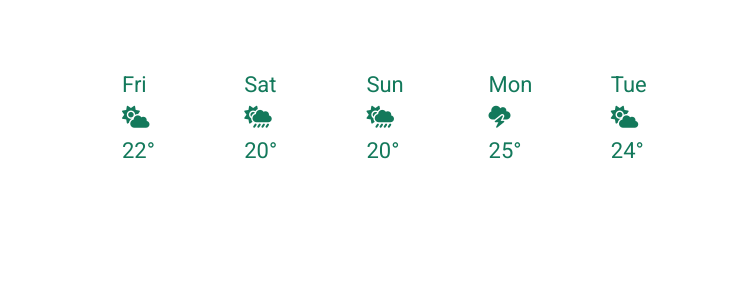
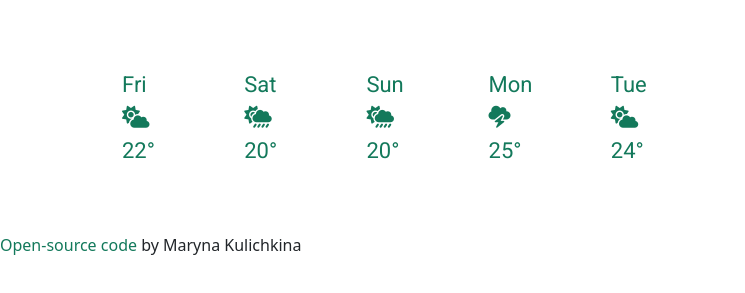
Before and after one commit to maryna-ku/SheCodes-Plus-Week6, a plain HTML site: page index.html in a window 1280 px wide. Shown: the part 365-658 px from the top of the page, without its empty margins (0-745 px from the left). Drawn offline with nearby package versions, Linux system fonts and the light colour scheme.

Commit message:
added link to GitHub

```diff
--- a/index.html
+++ b/index.html
@@ -129,6 +129,12 @@
         </div>
       </div>
     </div>
+    <span
+      ><a href="https://github.com/maryna-ku/SheCodes-Plus-Week6"
+        >Open-source code</a
+      >
+      by Maryna Kulichkina</span
+    >
     <script src="src/index.js"></script>
   </body>
 </html>
```
